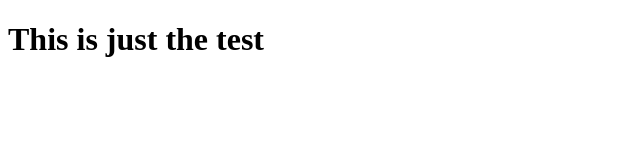
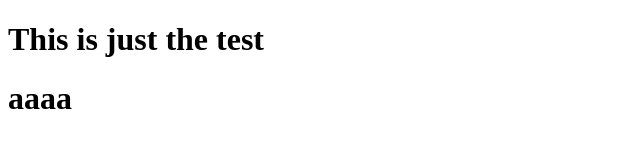
Before and after one commit to redner19/Template, a plain HTML site: page index.html in a window 1280 px wide. Shown: the whole page, without its empty margins (0-640 px from the left). Drawn offline with Linux system fonts and the light colour scheme.

Commit message:
I added new h1 with classes ss

```diff
--- a/index.html
+++ b/index.html
@@ -8,5 +8,7 @@
 </head>
 <body>
     <h1>This is just the test</h1>
+    <h1 class="ss">aaaa</h1>
+
 </body>
 </html>
```
